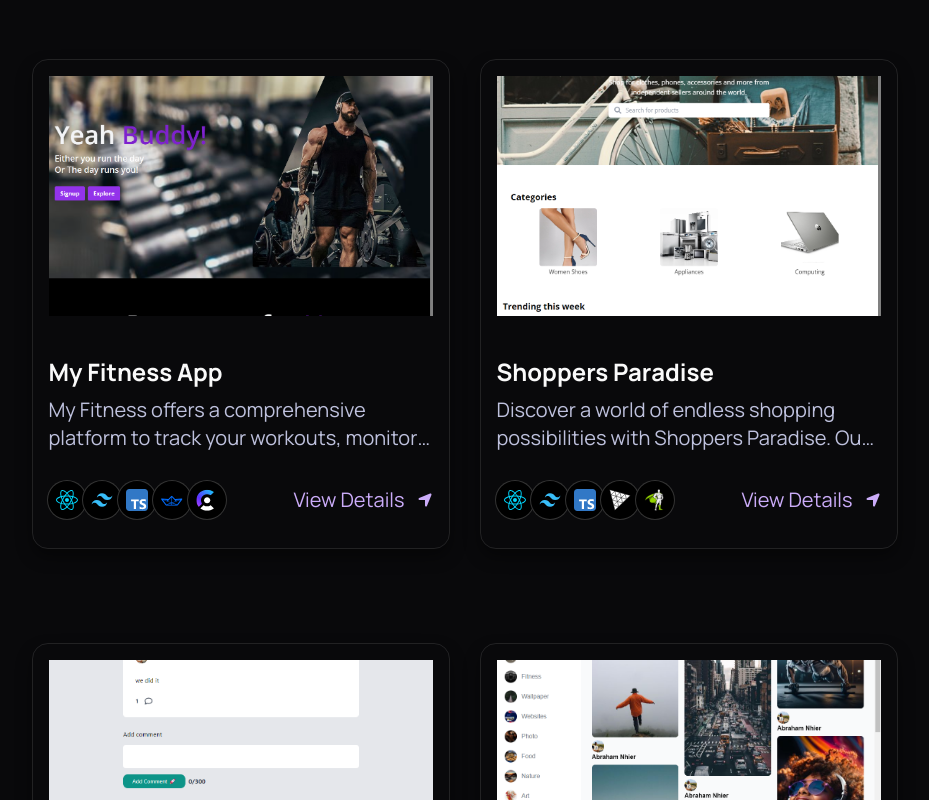
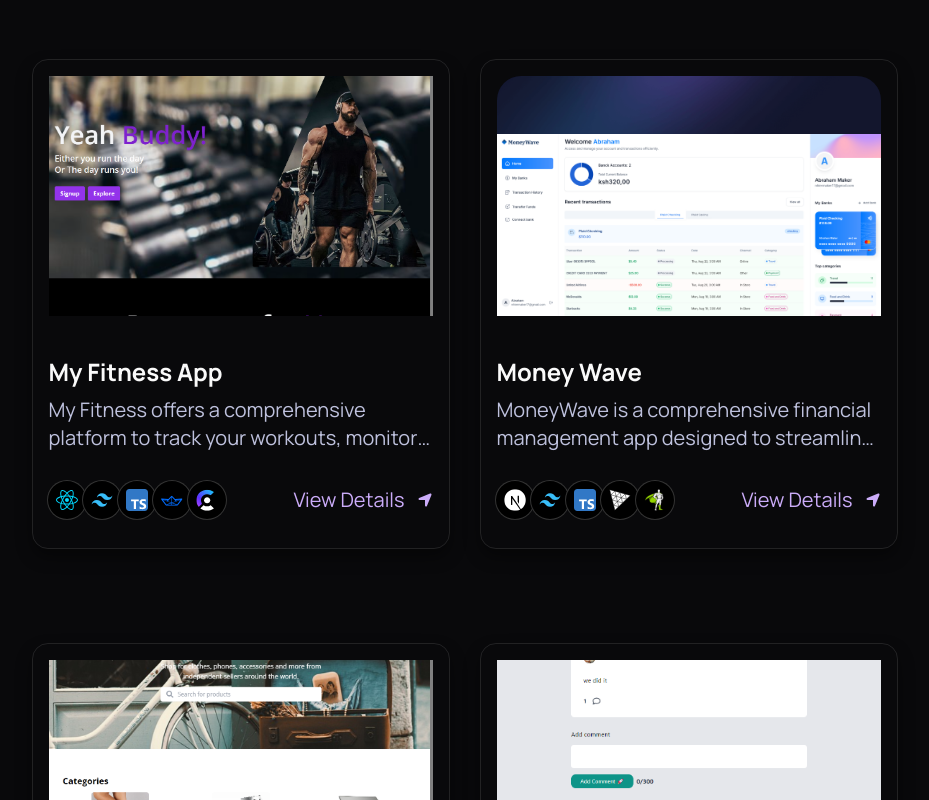
Before and after one commit to nhier17/my-portfolio, a Next.js app: page /projects in a window 1280 px wide. Shown: the part 780-1580 px from the top of the page, without its empty margins (177-1106 px from the left). Built offline with nearby package versions, Linux system fonts and the light colour scheme.

Commit message:
money wave app

```diff
--- a/data/index.ts
+++ b/data/index.ts
@@ -98,7 +98,16 @@ export const navItems = [
       slug: "my-fitness-app"
     },
     {
-      id: 4,
+      id: 3,
+      title: "Money Wave",
+      des: "MoneyWave is a comprehensive financial management app designed to streamline user interactions with their bank accounts and transactions. The app leverages Plaid's API for secure and efficient account linking, enabling users to access and manage their financial data in real time.",
+      img: "/moneywave.png",
+      iconLists: ["/next.svg", "/tail.svg", "/ts.svg", "/three.svg", "/gsap.svg"],
+      link: "https://moneywave.vercel.app/",
+      slug: "money-wave"
+    },
+    {
+      id: 5,
       title: "Shoppers Paradise",
       des: "Discover a world of endless shopping possibilities with Shoppers Paradise. Our free and open-source mobile app is your ultimate shopping companion, providing a seamless experience to explore and track your favorite products.",
       img: "/p4.png",
@@ -107,7 +116,7 @@ export const navItems = [
       slug: "shoppers-paradise"
     },
     {
-      id: 5,
+      id: 6,
       title: "Post-It",
       des: "Post It is a vibrant and interactive full-stack app empowering users to easily create, share, and engage with posts in a collaborative space. Featuring a sleek and intuitive interface, users can effortlessly browse, interact with, and contribute content, making every experience enjoyable and seamless.",
       img: "/p3.png",
@@ -116,7 +125,7 @@ export const navItems = [
       slug: "post-it"
     },
     {
-      id: 6,
+      id: 7,
       title: "Share Me",
       des: "Share Me is a full-stack social media application built using Sanity and React, offering users a platform to share images and engage with other users through comments. With Share Me, users can create posts, upload images, and interact with content from other users through a seamless and intuitive interface. Whether you're sharing your latest adventures, expressing your creativity, or connecting with friends and like-minded individuals, Share Me provides a dynamic and vibrant space for social interaction. Join the community today and start sharing your world with Share Me!",
       img: "/shareme.png",
@@ -125,7 +134,7 @@ export const navItems = [
       slug: "share-me"
     },
     {
-      id: 7,
+      id: 8,
       title: "Movie Streams",
       des: "A ReactJS application that grants users access to a curated collection of movies and TV shows fetched from TheMovieDB API. Immerse yourself in a Netflix-like experience with this inspired project.",
       img: "/movies2.png",
@@ -134,7 +143,7 @@ export const navItems = [
       slug: "movie-streams",
     },
     {
-      id: 8,
+      id: 9,
       title: "Games Tracker",
       des: "Games tracker is a free, open-source, mobile app that helps you keep track of your favorite games.",
       img: "/games.png",
```
Also changed, not shown: public/moneywave.png (added).
